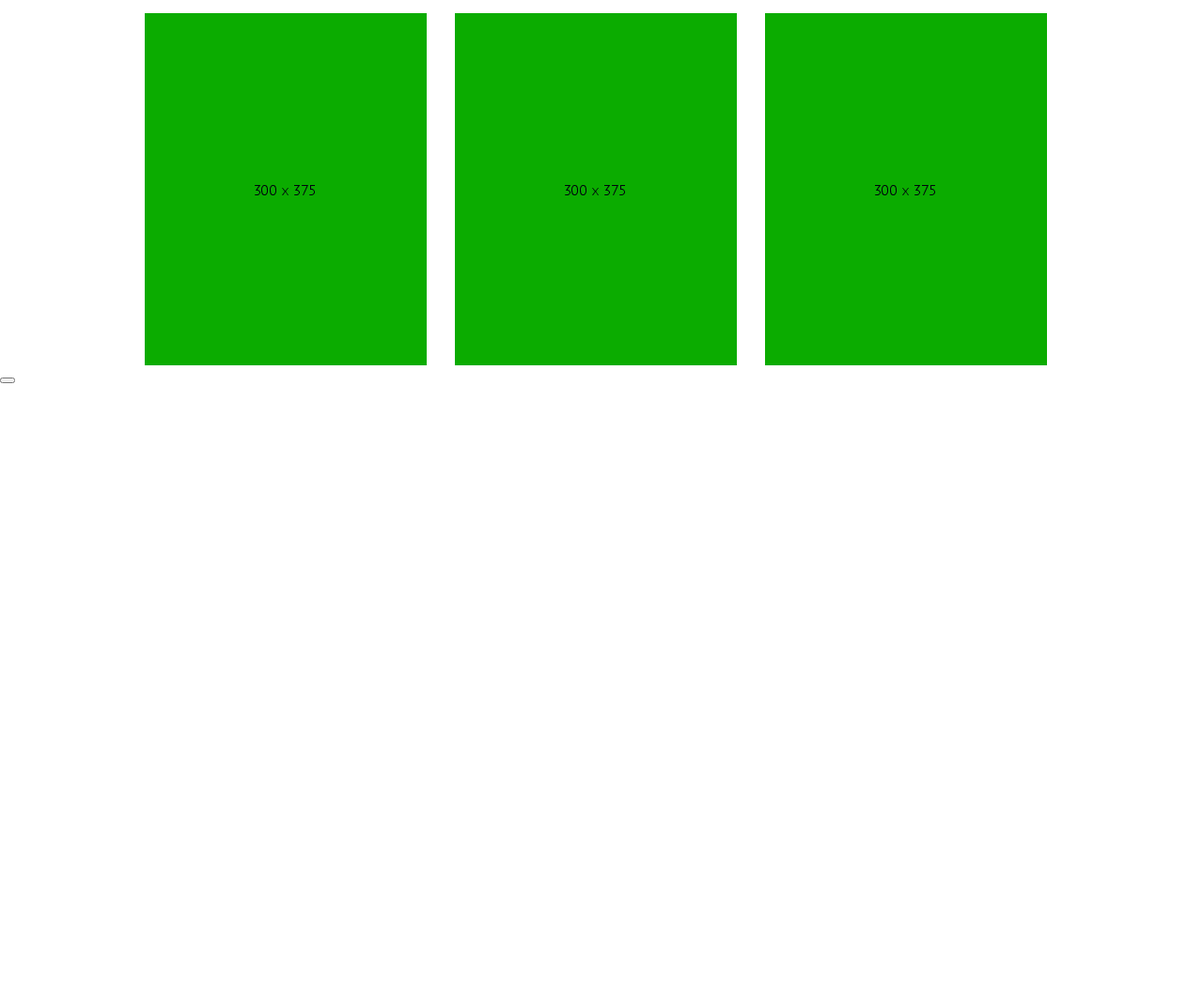
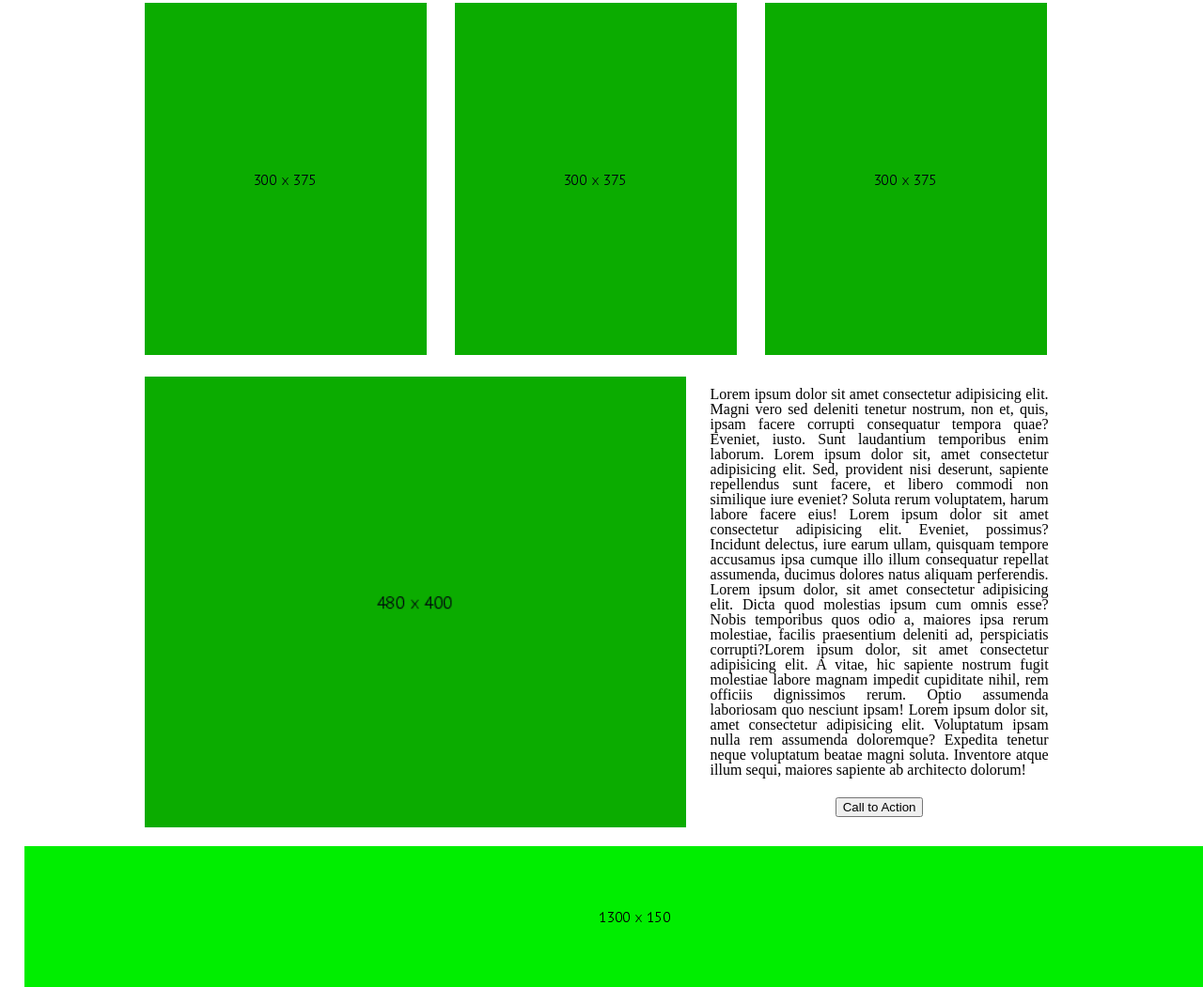
Before and after one commit to ZG79/wireframe-exercise, a plain HTML site: page index.html in a window 1280 px wide. Shown: the part 600-1651 px from the top of the page at 94% size. Before the commit the page ends 1008 px from the top, so only its background shows below. Drawn offline with Linux system fonts and the light colour scheme.

Commit message:
complete

```diff
--- a/CSS/style.css
+++ b/CSS/style.css
@@ -33,20 +33,66 @@ nav {
   /* justify-content: center; */
   align-items: center;
   margin-left: 12%;
-  margin-top: 2%;
+  margin-top: 20px;
 }
 
 #subBanner img:nth-of-type(2) {
-margin-top: 2%;
+margin-top: 20px;
 margin-left: 26px;
 }
 
 #subBanner img:nth-of-type(3) {
-  margin-top: 2%;
+  margin-top: 20px;
   margin-left: 26px;
 }
 
 #subBanner img:nth-of-type(1) {
-  margin-top: 2%;
+  margin-top: 20px;
   margin-left: 12%;
 }
+
+/* #banner {
+  margin-left: 12%;
+  margin-top: 2%;
+  display: flex;
+} */
+
+/* #textBox {
+  width: 400px;
+  height: 480px;
+  border: solid black;
+  display: flex;
+} */
+
+.contents {
+  margin-top: 20px;
+  margin-left: 12%;
+  display: flex;
+  /* width: 400px; */
+  height: 480px;
+}
+
+.contents:nth-child(2){
+  width: 360px;
+  margin-left: 26px;
+  text-align: justify;
+  margin-top: auto;
+  flex-direction: column;
+  display:flex;
+  align-items:center;
+  justify-content: space-around;
+}
+
+#footer {
+  display: flex;
+  margin-left: 2%;
+
+  margin-top: 20px;
+}
+/* .contents:nth-child(2) #button {
+  background-color: blue;
+} */
+
+/* #banner {
+  margin-left: 12%;
+} */
--- a/index.html
+++ b/index.html
@@ -29,9 +29,17 @@
 <img src="images/300*375.gif" alt="Sub Banner">
 </div>
 
-  <div id="featuredSec"></div>
-  <div id="text"></div>
-  <button id="action"></button>
-  <div id="footer"></div>
+<div class="contents" >
+<img src="images/480*400.gif" alt="banner" id="banner">
+
+<div class="contents">
+<p class="textButton">Lorem ipsum dolor sit amet consectetur adipisicing elit. Magni vero sed deleniti tenetur nostrum, non et, quis, ipsam facere corrupti consequatur tempora quae? Eveniet, iusto. Sunt laudantium temporibus enim laborum. Lorem ipsum dolor sit, amet consectetur adipisicing elit. Sed, provident nisi deserunt, sapiente repellendus sunt facere, et libero commodi non similique iure eveniet? Soluta rerum voluptatem, harum labore facere eius! Lorem ipsum dolor sit amet consectetur adipisicing elit. Eveniet, possimus? Incidunt delectus, iure earum ullam, quisquam tempore accusamus ipsa cumque illo illum consequatur repellat assumenda, ducimus dolores natus aliquam perferendis. Lorem ipsum dolor, sit amet consectetur adipisicing elit. Dicta quod molestias ipsum cum omnis esse? Nobis temporibus quos odio a, maiores ipsa rerum molestiae, facilis praesentium deleniti ad, perspiciatis corrupti?Lorem ipsum dolor, sit amet consectetur adipisicing elit. A vitae, hic sapiente nostrum fugit molestiae labore magnam impedit cupiditate nihil, rem officiis dignissimos rerum. Optio assumenda laboriosam quo nesciunt ipsam! Lorem ipsum dolor sit, amet consectetur adipisicing elit. Voluptatum ipsam nulla rem assumenda doloremque? Expedita tenetur neque voluptatum beatae magni soluta. Inventore atque illum sequi, maiores sapiente ab architecto dolorum!
+</p>
+<button id="action" id="button">Call to Action</button>
+</div>
+</div>
+<div id="footer">
+<img src="images/1300*150.gif" alt="footer image">
+</div>
 </body>
 </html>
```
Also changed, not shown: images/1300*150.gif (added), 2 other files.
